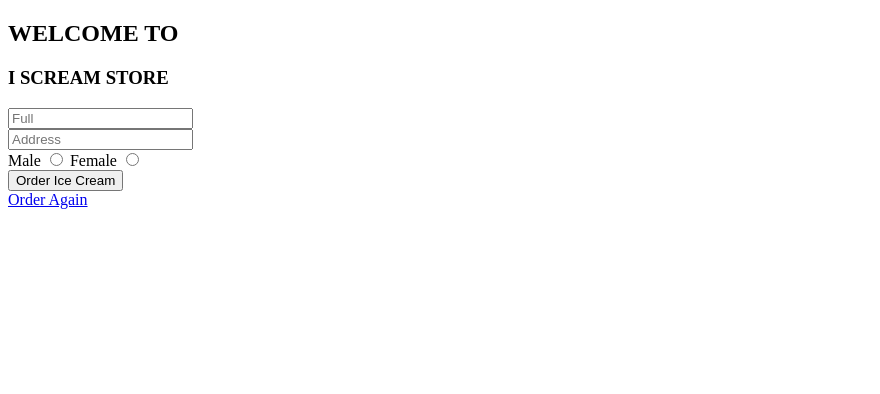
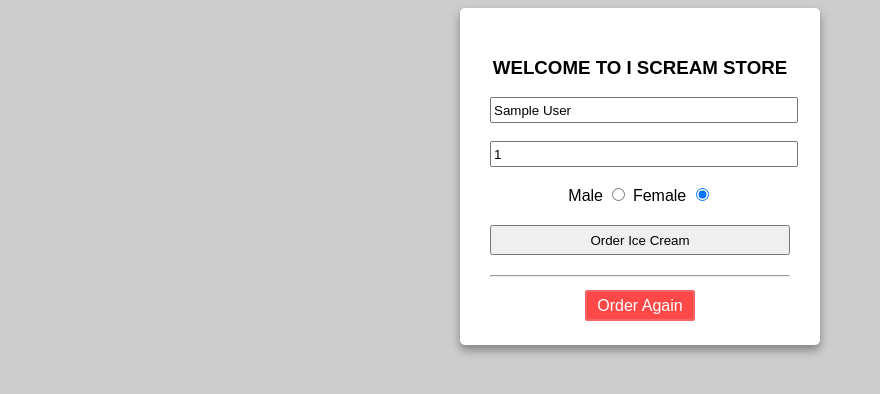
Before and after one commit to sanzillion/IT36, a PHP site: a page that, after the commit, uses Midterm Exam/index.php in a window 1280 px wide. Shown: the top 394 px of the page, without its empty margins (0-880 px from the left). Run offline with PHP 8.4, Linux system fonts and the light colour scheme; the visitor is signed in with stand-in values (Sample User, id 1).

Commit message:
Deleted some file and added midterm exam final

```diff
--- /dev/null
+++ b/Midterm Exam/destroy.php
@@ -0,0 +1,6 @@
+<?php
+session_start();
+session_destroy();
+header('Location: index.php');
+
+ ?>
--- /dev/null
+++ b/Midterm Exam/index.php
@@ -0,0 +1,252 @@
+<?php session_start(); ?>
+<!DOCTYPE html>
+<html>
+<head>
+	<title>IT36 Midterm Exam
+	</title>
+	<link rel="stylesheet" href="master.css">
+</head>
+<body>
+	<div class="container text-center padside padtop shadow">
+	<h3>WELCOME TO I SCREAM STORE</h3>
+
+	<form method="POST" action="">
+		</label><input required type="text" name="name" placeholder="Full"
+		value="<?php if(!empty($_SESSION['name'])){
+			echo $_SESSION['name'];
+		} ?>">
+		<br>
+		<input required type="text" name="add" placeholder="Address"
+		value="<?php if(!empty($_SESSION['add'])){
+			echo $_SESSION['add'];
+		} ?>"><br>
+		<label>Male</label>
+		<input required type="radio" name="sex" value="male"
+		<?php if(!empty($_SESSION['sex']) && $_SESSION['sex'] = "male"){
+			echo "checked";
+		} ?>>
+		<label>Female</label>
+		<input required type="radio" name="sex" value="female"
+		<?php if(!empty($_SESSION['sex']) && $_SESSION['sex'] = "female"){
+			echo "checked";
+		} ?>><br>
+		<input class="topmargin block" type="submit" name="submit" value="Order Ice Cream">
+	</form>
+	<div class="container-2">
+		<?php
+			if(isset($_POST['submit'])){
+				$_SESSION['name'] = ucwords($_POST['name']);
+				$_SESSION['add'] = ucwords($_POST['add']);
+				$_SESSION['sex'] = $_POST['sex'];
+				$_SESSION['cost'] = 0;
+
+				if(checkname($_SESSION['name'])){
+					$_SESSION['errname'] = "Invalid Name";
+					echo '<script>alert("'.$_SESSION['errname'].'")</script>';
+					unset($_SESSION['name']);
+				}
+				elseif(checkadd($_SESSION['add'])){
+					$_SESSION['erradd'] = "Invalid Address";
+					echo '<script>alert("'.$_SESSION['erradd'].'")</script>';
+					unset($_SESSION['add']);
+				}
+				else {
+					echo "
+						<form method='POST' action=''>
+						<label>Choose ice cream type : </label><select name='type' required>
+							<option>Classic</option>
+							<option>Special</option>
+						</select><br>
+						<label>How many order?</label><select name='scoop' required=>
+							<option disabled>How many order?</option>
+							 <option>1</opttion><option>2</opttion>
+							 <option>3</opttion><option>4</opttion>
+							 <option>5</opttion><option>6</opttion>
+							 <option>7</opttion><option>8</opttion>
+							 <option>9</opttion><option>10</opttion>
+						</select><br>
+						<button class='block' type='submit' name='cont'>Continue</button>
+						</form>
+					";
+				}
+			}
+			if(isset($_POST['cont'])){
+
+					$_SESSION['type'] = $_POST['type'];
+					$_SESSION['scoop'] = $_POST['scoop'];
+					if($_SESSION['type'] == "Classic"){
+						$_SESSION['cost'] = 25;
+					}else{
+						$_SESSION['cost'] = 35;
+					}
+
+					if($_SESSION['type'] == "Classic"){
+						echo "
+						<form method='POST' action=''>
+							<label>Choose Classic Flavor</label><select name='flavor'>
+								<option>Chocolate</option>
+								<option>Vanilla</option>
+								<option>Mango</option>
+							</select><br>
+							<label>Choose Special Flavor</label><select name='flavor' disabled>
+								<option>Rocky Road</option>
+								<option>Oreo Road</option>
+								<option>Chimichangga</option>
+							</select>
+							<p>Topppings :</p>
+							<input type='checkbox' name='Sprinkles' value='Sprinkles'><label>Sprinkles</label>
+							<input type='checkbox' name='Chocotop' value='Chocotop'><label>Choco Top</label>
+							<input type='checkbox' name='Cookies' value='Cookie'><label>Cookies</label>
+							<p>Cones :</p>
+							<input type='radio' name='cone' value='Cup Plus'><label>Cup-plus</label>
+							<input type='radio' name='cone' value='Sweet Cone'><label>Sweet Cone</label><br>
+							<button class='topmargin block' type='submit' name='final'>Finalize Order</button>
+						</form>
+						";
+					}else{
+						echo "
+						<form method='POST' action=''>
+							<label>Choose Classic Flavor</label><select name='flavor' disabled>
+								<option>Chocolate</option>
+								<option>Vanilla</option>
+								<option>Mango</option>
+							</select><br>
+							<label>Choose Special Flavor</label><select name='flavor'>
+								<option>Rocky Road</option>
+								<option>Oreo Road</option>
+								<option>Chimichangga</option>
+							</select>
+							<p>Topppings :</p>
+							<input type='checkbox' name='Sprinkles' value='Sprinkles'><label>Sprinkles</label>
+							<input type='checkbox' name='Chocotop' value='Chocotop'><label>Choco Top</label>
+							<input type='checkbox' name='Cookies' value='Cookie'><label>Cookies</label>
+							<p>Cones :</p>
+							<input type='radio' name='cone' value='Cup Plus' required><label>Cup-plus</label>
+							<input type='radio' name='cone' value='Sweet Cone' required><label>Sweet Cone</label><br>
+							<button class='topmargin block' type='submit' name='final'>Finalize Order</button>
+						</form>
+						";
+					}
+				}
+				if(isset($_POST['final'])){
+					echo '<br>';
+					echo 'Name: <b>'.$_SESSION['name'].'</b><br>';
+					echo 'Address: <b>'.$_SESSION['add'].'</b><br>';
+					echo 'Gender: <b>'.$_SESSION['sex'].'</b><br>';
+					if($_SESSION['type'] = "Classic"){
+						$tcost = 25;
+					}
+					else{
+						$tcost = 35;
+					}
+					if(isset($_POST['cone'])){
+						$cone = $_POST['cone'];
+					}
+					else{
+					 $cone - "None";
+					}
+					$toppings = "";
+					$topcost = 0;
+					if(isset($_POST['Sprinkles'])){
+						$toppings .= $_POST['Sprinkles'].' ';
+						$_SESSION['cost'] += 5;
+						$topcost += 5;
+					}
+					if(isset($_POST['Cookies'])){
+						$toppings .= $_POST['Cookies'].' ';
+						$_SESSION['cost'] += 5;
+						$topcost += 5;
+					}
+					if(isset($_POST['Chocotop'])){
+						$_SESSION['cost'] += 5;
+						$toppings .= $_POST['Chocotop'];
+						$topcost += 5;
+					}
+					if(empty($toppings)){
+						$toppings = "None";
+					}
+					if(isset($_POST['cone'])){
+						$_SESSION['cost'] += 3;
+					}
+
+					$_SESSION['cost'] = $_SESSION['cost'] * $_SESSION['scoop'];
+
+					echo "<table style='width: 100%'>
+						<tr>
+							<th>Items</th>
+							<th>Name</th>
+							<th>Cost</th>
+						</tr>
+						<tr>
+							<td>Type</td>
+							<td>".$_SESSION['type']."</td>
+							<td>".$tcost." pesos</td>
+						</tr>
+						<tr>
+							<td>Flavor</td>
+							<td>".$_POST['flavor']."</td>
+							<td></td>
+						</tr>
+						<tr>
+							<td>Toppings</td>
+							<td>".$toppings."</td>
+							<td>".$topcost." pesos</td>
+						</tr>
+						<tr>
+							<td>Cone</td>
+							<td>".$cone."</td>
+							<td>3 pesos</td>
+						</tr>
+						<tr>
+							<td>Order</td>
+							<td></td>
+							<td>".$_SESSION['scoop']."</td>
+						</tr>
+						<tr>
+							<td>Total</td>
+							<td></td>
+							<td>".$_SESSION['cost']." pesos</td>
+						</tr>
+					</table>";
+
+					$name = strtoupper($_SESSION['name']);
+					$add = strtoupper($_SESSION['add']);
+					echo "<h5>HELLO ".$name." of ".$add." your total bill is : ".$_SESSION['cost']."</h5>";
+					unset($_POST['final']);
+				}
+
+
+
+		?>
+	</div>
+
+	<hr class="topmargin">
+	<a href="destroy.php">Order Again</a>
+	</div>
+
+</body>
+</html>
+
+<?php
+function checkname($var){
+	if(preg_match("/[^a-zA-Z\s]/", $var)
+		 || strlen($var) < 2
+		 || empty($var)){
+			 return true;
+		 }
+		 else{
+			 false;
+		 }
+}
+
+function checkadd($var){
+	if(!isset($var)){
+		return true;
+	}
+	elseif(strlen($var) < 5){
+		return true;
+	}
+}
+
+
+ ?>
--- /dev/null
+++ b/Midterm Exam/master.css
@@ -0,0 +1,85 @@
+body{
+  background-color: #CDCDCD;
+  font-family: sans-serif;
+}
+
+.container{
+  background-color: white;
+  display: block;
+  margin: 0 auto;
+  width: 300px;
+  border-radius: 5px;
+}
+
+.block{
+  display: block;
+  width: 100%;
+  height: 30px;
+}
+
+select{
+  display: block;
+  width: 100%;
+  height: 20px;
+}
+
+.shadow{
+  box-shadow: 0px 5px 10px 0px gray;
+}
+
+.padside{
+  padding-left: 30px;
+  padding-right: 30px;
+}
+
+.padtop{
+  padding-top: 30px;
+  padding-bottom: 30px;
+}
+
+.topmargin{
+  margin: 20px 0;
+}
+
+.text-center{
+  text-align: center;
+}
+
+input[type=text]{
+  display: block;
+  width: 100%;
+  height: 20px;
+}
+
+a{
+  text-decoration: none;
+  background-color: #FF4848;
+  color: white;
+  padding: 5px 10px 5px 10px;
+  border-radius: 3px;
+  border: 2px solid #F56767;
+}
+
+.error1{
+  position: absolute;
+  color: red;
+  top: 20px
+  left: 440px;
+}
+
+.error2{
+  position: absolute;
+  display: block;
+  color: red;
+  top: 50px
+  right: 300px;
+}
+
+h5{
+  padding: 10px 10px;
+  background-color: #8EFF85;
+}
+
+.container-2{
+  text-align: left;
+}
--- a/index.php
+++ /dev/null
@@ -1,163 +0,0 @@
-<!DOCTYPE html>
-<html>
-<head>
-	<title>
-
-	</title>
-</head>
-<body>
-	<div class="container">
-	<h2>WELCOME TO</h2>
-	<h3>I SCREAM STORE</h3>
-
-	<form method="POST" action="">
-		</label><input required type="text" name="name" placeholder="Full">
-		<br>
-		<input required type="text" name="add" placeholder="Address"
-		><br>
-		<label>Male</label>
-		<input required type="radio" name="sex" value="male">
-		<label>Female</label>
-		<input required type="radio" name="sex" value="female"><br>
-		<input type="submit" name="submit" value="Order Ice Cream">
-	</form>
-		<?php
-		session_start();
-			if(isset($_POST['submit'])){
-				echo "ordering...";
-				echo "<br>";
-				$_SESSION['name'] = ucwords($_POST['name']);
-				$_SESSION['add'] = ucwords($_POST['add']);
-				$_SESSION['sex'] = $_POST['sex'];
-				$_SESSION['cost'] = 0;
-				echo "
-					<form method='POST' action=''>
-					<label>Choose ice cream type : </label><select name='type' required>
-						<option>Classic</option>
-						<option>Special</option>
-					</select><br>
-					<label>How many order?</label><select name='scoop' required=>
-						<option disabled>How many order?</option>
-						 <option>1</opttion><option>2</opttion>
-						 <option>3</opttion><option>4</opttion>
-						 <option>5</opttion><option>6</opttion>
-						 <option>7</opttion><option>8</opttion>
-						 <option>9</opttion><option>10</opttion>
-					</select><br>
-					<button type='submit' name='cont'>Continue</button>
-					</form>
-				";
-			}
-			if(isset($_POST['cont'])){
-					echo 'Name: '.$_SESSION['name'].'<br>';
-					echo 'Address: '.$_SESSION['add'].'<br>';
-					echo 'Gender: '.$_SESSION['sex'].'<br>';
-
-					$_SESSION['type'] = $_POST['type'];
-					$_SESSION['scoop'] = $_POST['scoop'];
-					if($_SESSION['type'] == "Classic"){
-						$_SESSION['cost'] = 25;
-					}else{
-						$_SESSION['cost'] = 35;
-					}
-
-					$_SESSION['cost'] = $_SESSION['cost'] * $_SESSION['scoop'];
-
-					if($_SESSION['type'] == "Classic"){
-						echo "
-						<form method='POST' action=''>
-							<label>Choose Classic Flavor</label><select name='flavor'>
-								<option>Chocolate</option>
-								<option>Vanilla</option>
-								<option>Mango</option>
-							</select><br>
-							<label>Choose Special Flavor</label><select name='flavor' disabled>
-								<option>Rocky Road</option>
-								<option>Oreo Road</option>
-								<option>Chimichangga</option>
-							</select>
-							<p>Topppings:</p>
-							<input type='checkbox' name='Sprinkles' value='Sprinkles'><label>Sprinkles</label>
-							<input type='checkbox' name='Chocotop' value='Chocotop'><label>Choco Top</label>
-							<input type='checkbox' name='Cookies' value='Cookie'><label>Cookies</label>
-							<p>Cones [Default Cone: Free]:</p>
-							<input type='radio' name='cone' value='Cup Plus'><label>Cup-plus [3 pesos]</label>
-							<input type='radio' name='cone' value='Sweet Cone'><label>Sweet Cone [3 pesos]</label><br>
-							<button type='submit' name='final'>Finalize Order</button>
-						</form>
-						";
-					}else{
-						echo "
-						<form method='POST' action=''>
-							<label>Choose Classic Flavor</label><select name='flavor' disabled>
-								<option>Chocolate</option>
-								<option>Vanilla</option>
-								<option>Mango</option>
-							</select><br>
-							<label>Choose Special Flavor</label><select name='flavor'>
-								<option>Rocky Road</option>
-								<option>Oreo Road</option>
-								<option>Chimichangga</option>
-							</select>
-							<p>Topppings:</p>
-							<input type='checkbox' name='Sprinkles' value='Sprinkles'><label>Sprinkles</label>
-							<input type='checkbox' name='Chocotop' value='Chocotop'><label>Choco Top</label>
-							<input type='checkbox' name='Cookies' value='Cookie'><label>Cookies</label>
-							<p>Cones [Default Cone: Free]:</p>
-							<input type='radio' name='cone' value='Cup Plus'><label>Cup-plus [3 pesos]</label>
-							<input type='radio' name='cone' value='Sweet Cone'><label>Sweet Cone [3 pesos]</label><br>
-							<button type='submit' name='final'>Finalize Order</button>
-						</form>
-						";
-					}
-				}
-				if(isset($_POST['final'])){
-					echo '<br>';
-					echo 'Name: '.$_SESSION['name'].'<br>';
-					echo 'Address: '.$_SESSION['add'].'<br>';
-					echo 'Gender: '.$_SESSION['sex'].'<br>';
-					echo 'Ice Cream type: '.$_SESSION['type'].'<br>';
-					echo 'Oder: '.$_SESSION['scoop'].'<br>';
-					echo 'Flavor: '.$_POST['flavor'].'<br>';
-					$toppings = "";
-					if(isset($_POST['Sprinkles'])){
-						$toppings .= $_POST['Sprinkles'].' ';
-						$_SESSION['cost'] += 5;
-					}
-					if(isset($_POST['Cookies'])){
-						$toppings .= $_POST['Cookies'].' ';
-						$_SESSION['cost'] += 5;
-					}
-					if(isset($_POST['Chocotop'])){
-						$_SESSION['cost'] += 5;
-						$toppings .= $_POST['Chocotop'];
-					}
-					echo 'Toppings: '.$toppings;
-					echo '<br>';
-					if(isset($_POST['cone'])){
-						echo 'Cone: '.$_POST['cone'];
-						$_SESSION['cost'] += 3;
-					}
-					echo '<br>'."Cost: ".$_SESSION['cost']. "Pesos";
-					echo '<br><br>';
-					$name = strtoupper($_SESSION['name']);
-					$add = strtoupper($_SESSION['add']);
-					echo "HELLO ".$name." of ".$add." your total bill is : ".$_SESSION['cost'];
-				}
-
-
-
-		?>
-
-
-
-	</div>
-	<a href="destroy.php">Order Again</a>
-</body>
-</html>
-
-<style type="text/css">
-
-
-
-</style>
--- a/mdestroy.php
+++ /dev/null
@@ -1,6 +0,0 @@
-<?php
-session_start();
-session_destroy();
-header('Location: index.php');
-
- ?>
```
Also changed, not shown: try.php (added, +12 -0 lines), webcal.php (+84 -50 lines), 1 other file.
